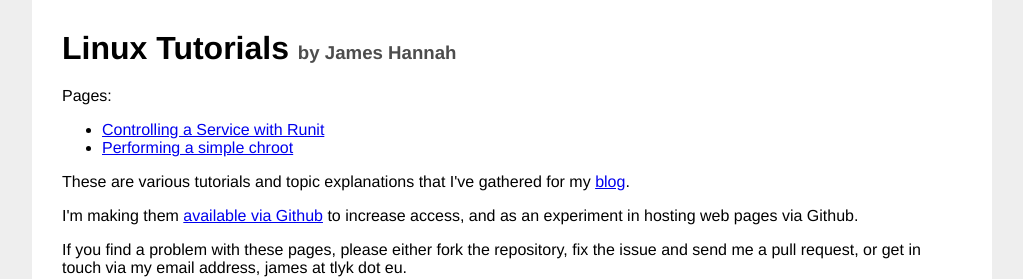
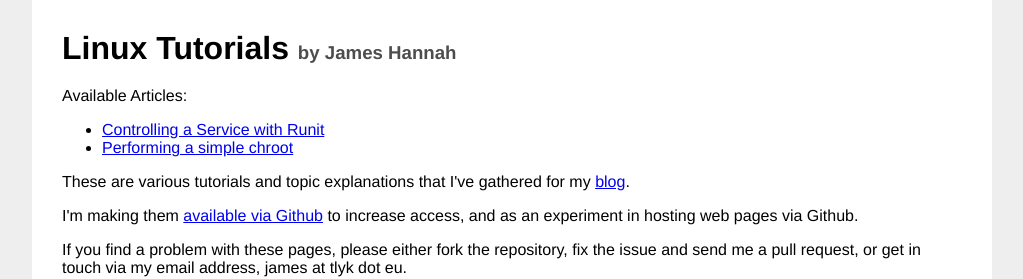
Before and after one commit to jiphex/jiphex.github.com, a Jekyll site: the page built from index.html, in a window 1280 px wide. Shown: the top 279 px of the page, without its empty margins (128-1151 px from the left). Built offline with Jekyll 4.4.1, drawn with Linux system fonts in a browser that asks for light colours.

Commit message:
Word tweak

```diff
--- a/index.html
+++ b/index.html
@@ -7,7 +7,7 @@ layout: default
 <h2 class='title'>by James Hannah</h1>
 </div>
 
-Pages:
+Available Articles:
 <ul>
 {% for post in site.posts %}
     <li><a href='{{post.url}}'>{{post.title}}</a></li>
```
